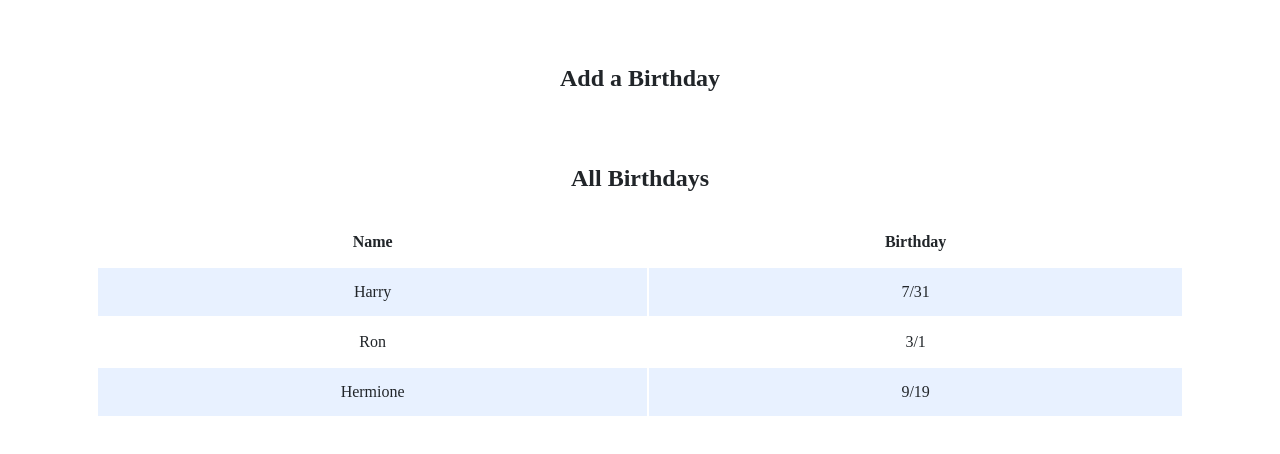
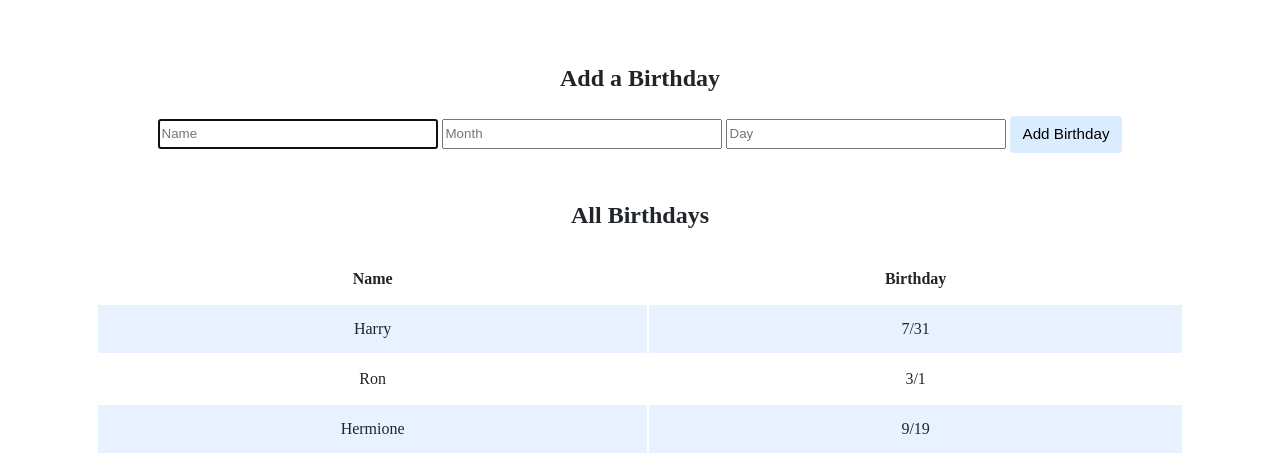
Before and after one commit to KalinaBarzashka/Education, a Flask app: page / in a window 1280 px wide. Shown: the part 200-654 px from the top of the page. Run offline with Flask 2, Linux system fonts and the light colour scheme; data comes from the database, SQL or seed files in the repository; some libraries are stand-ins or nearby versions.

Commit message:
Fri, Aug 26, 2022, 9:10 AM +00:00

```diff
--- a/birthdays/templates/index.html
+++ b/birthdays/templates/index.html
@@ -15,7 +15,10 @@
 
                 <h2>Add a Birthday</h2>
                 <form action="/" method="post">
-
+                    <input autocomplete="off" autofocus name="name" placeholder="Name" type="text" />
+                    <input autocomplete="off" autofocus name="month" placeholder="Month" type="text" />
+                    <input autocomplete="off" autofocus name="day" placeholder="Day" type="text" />
+                    <button>Add Birthday</button>
                 </form>
             </div>
 
```
